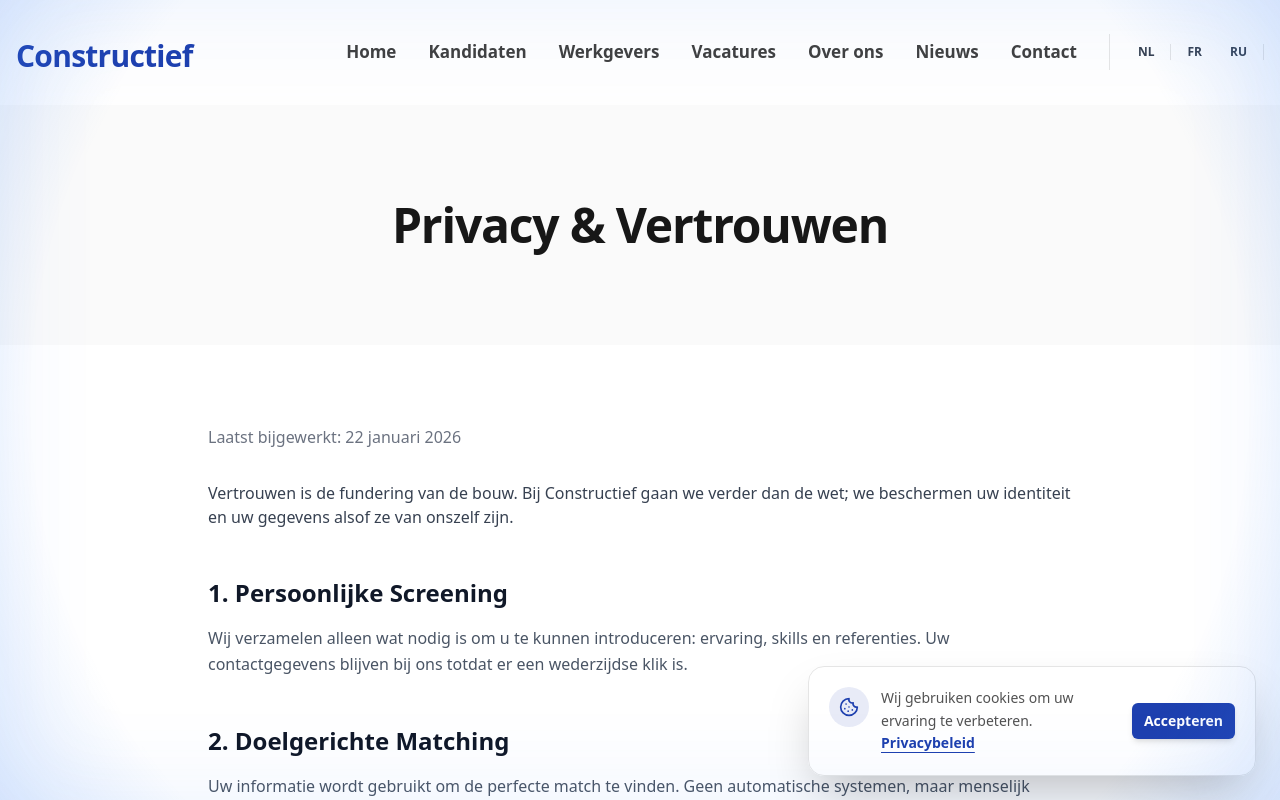
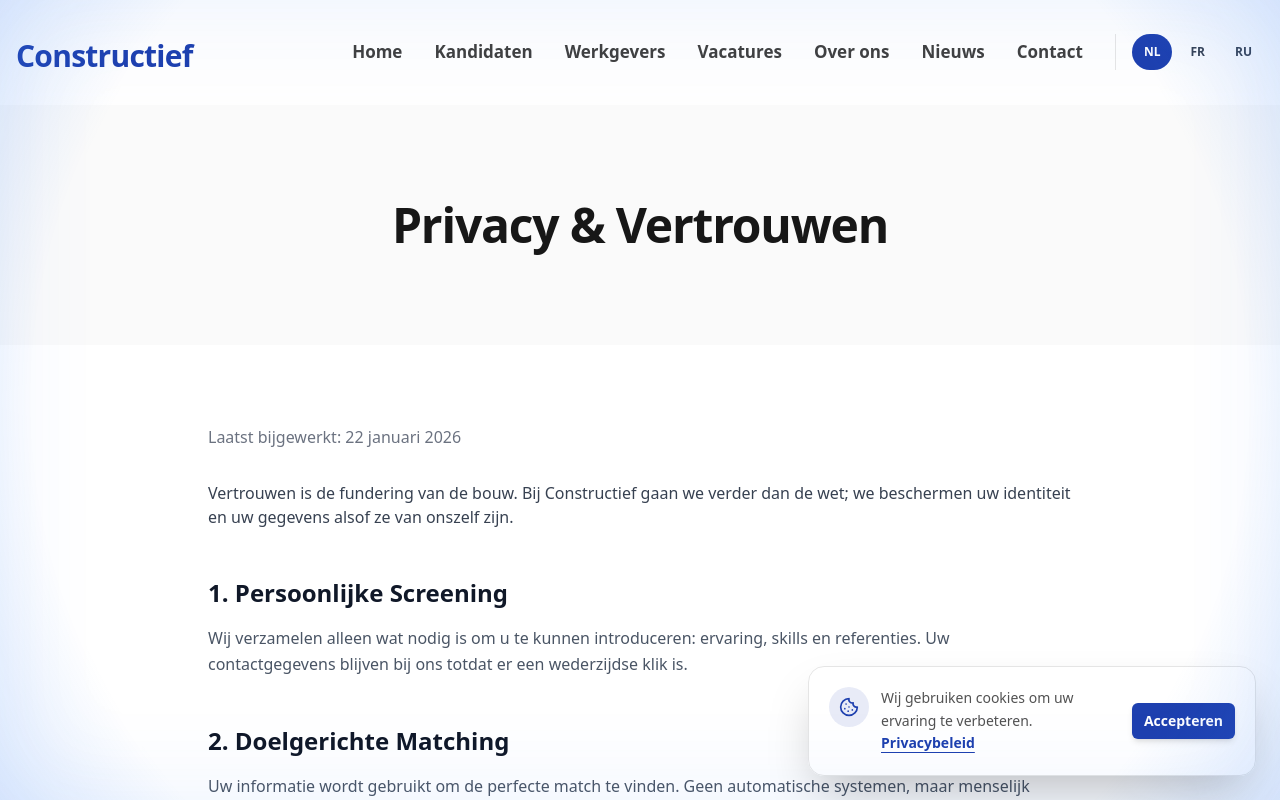
Before and after one commit to aurora10/constructief, a Next.js app: page /nl/privacy in a window 1280 px wide. Shown: the top 800 px of the page. Built offline with nearby package versions, Linux system fonts and the light colour scheme.

Commit message:
lang selection pills

```diff
--- a/src/components/layout/Header.tsx
+++ b/src/components/layout/Header.tsx
@@ -1,6 +1,6 @@
 "use client";
 
-import { useTranslations } from "next-intl";
+import { useTranslations, useLocale } from "next-intl";
 import { Link, usePathname, useRouter } from "@/i18n/routing";
 import { Button } from "@/components/ui/button";
 import { cn } from "@/lib/utils";
@@ -13,6 +13,7 @@ export function Header() {
     const [scrolled, setScrolled] = useState(false);
     const pathname = usePathname();
     const router = useRouter();
+    const locale = useLocale();
 
     const toggleMenu = () => setIsMenuOpen(!isMenuOpen);
 
@@ -74,19 +75,46 @@ export function Header() {
                             )}></span>
                         </Link>
                     ))}
-                    <div className="flex items-center gap-1 pl-4 border-l border-neutral-200">
-                        <Button variant="ghost" size="sm" className="font-bold text-xs" onClick={() => switchLocale("nl")}>
+                    <div className="flex items-center gap-1.5 pl-4 border-l border-neutral-200">
+                        <Button
+                            variant="ghost"
+                            size="sm"
+                            className={cn(
+                                "font-bold text-xs rounded-full px-3 transition-colors",
+                                locale === "nl"
+                                    ? "bg-primary text-primary-foreground hover:bg-primary/90"
+                                    : "hover:bg-primary/15"
+                            )}
+                            onClick={() => switchLocale("nl")}
+                        >
                             NL
                         </Button>
-                        <span className="text-neutral-300 h-4 w-px bg-neutral-200"></span>
-                        <Button variant="ghost" size="sm" className="font-bold text-xs" onClick={() => switchLocale("fr")}>
+                        <Button
+                            variant="ghost"
+                            size="sm"
+                            className={cn(
+                                "font-bold text-xs rounded-full px-3 transition-colors",
+                                locale === "fr"
+                                    ? "bg-primary text-primary-foreground hover:bg-primary/90"
+                                    : "hover:bg-primary/15"
+                            )}
+                            onClick={() => switchLocale("fr")}
+                        >
                             FR
                         </Button>
-                        <Button variant="ghost" size="sm" className="font-bold text-xs" onClick={() => switchLocale("ru")}>
+                        <Button
+                            variant="ghost"
+                            size="sm"
+                            className={cn(
+                                "font-bold text-xs rounded-full px-3 transition-colors",
+                                locale === "ru"
+                                    ? "bg-primary text-primary-foreground hover:bg-primary/90"
+                                    : "hover:bg-primary/15"
+                            )}
+                            onClick={() => switchLocale("ru")}
+                        >
                             RU
                         </Button>
-                        <span className="text-neutral-300 h-4 w-px bg-neutral-200"></span>
-
                     </div>
                 </nav>
 
@@ -110,17 +138,46 @@ export function Header() {
                                 {item.label}
                             </Link>
                         ))}
-                        <div className="flex items-center space-x-4 pt-4 border-t">
-                            <Button variant="outline" size="sm" onClick={() => switchLocale("nl")}>
+                        <div className="flex items-center space-x-2 pt-4 border-t">
+                            <Button
+                                variant="outline"
+                                size="sm"
+                                className={cn(
+                                    "rounded-full px-3 transition-colors font-bold text-xs",
+                                    locale === "nl"
+                                        ? "bg-primary text-primary-foreground border-primary hover:bg-primary/90"
+                                        : "hover:bg-primary/15"
+                                )}
+                                onClick={() => switchLocale("nl")}
+                            >
                                 NL
                             </Button>
-                            <Button variant="outline" size="sm" onClick={() => switchLocale("fr")}>
+                            <Button
+                                variant="outline"
+                                size="sm"
+                                className={cn(
+                                    "rounded-full px-3 transition-colors font-bold text-xs",
+                                    locale === "fr"
+                                        ? "bg-primary text-primary-foreground border-primary hover:bg-primary/90"
+                                        : "hover:bg-primary/15"
+                                )}
+                                onClick={() => switchLocale("fr")}
+                            >
                                 FR
                             </Button>
-                            <Button variant="outline" size="sm" onClick={() => switchLocale("ru")}>
+                            <Button
+                                variant="outline"
+                                size="sm"
+                                className={cn(
+                                    "rounded-full px-3 transition-colors font-bold text-xs",
+                                    locale === "ru"
+                                        ? "bg-primary text-primary-foreground border-primary hover:bg-primary/90"
+                                        : "hover:bg-primary/15"
+                                )}
+                                onClick={() => switchLocale("ru")}
+                            >
                                 RU
                             </Button>
-
                         </div>
                     </nav>
                 </div>
```
